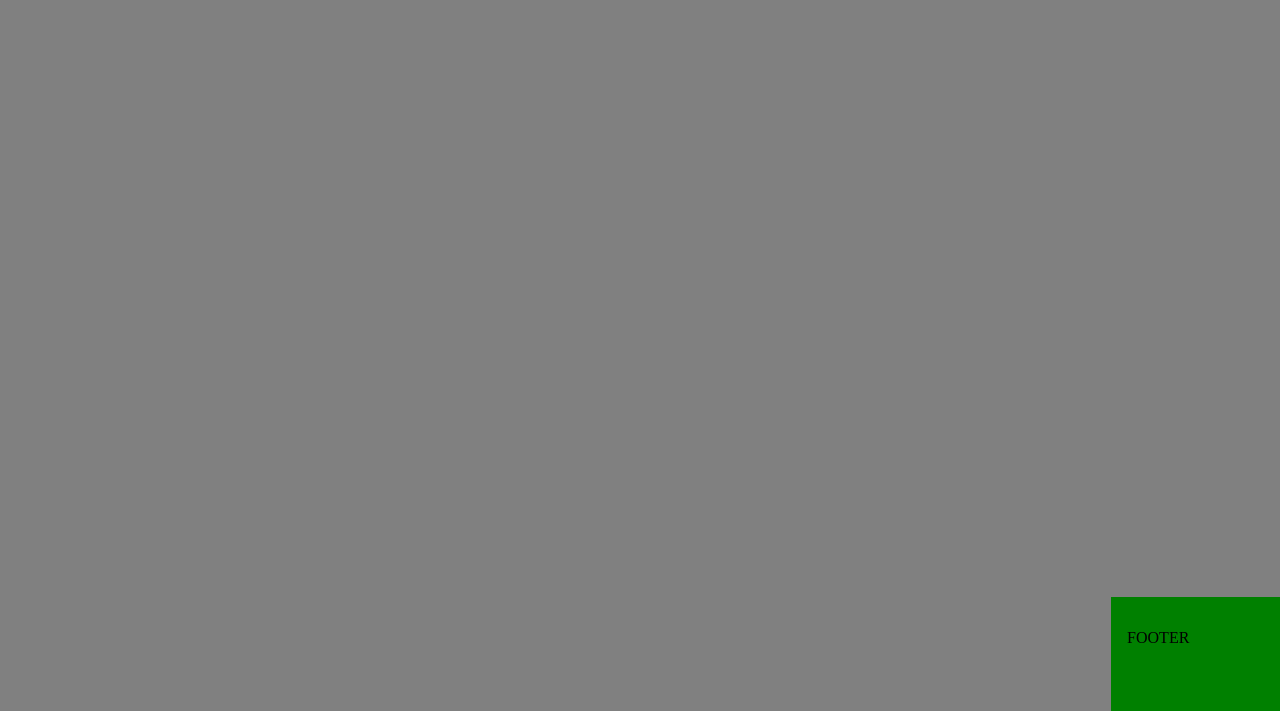
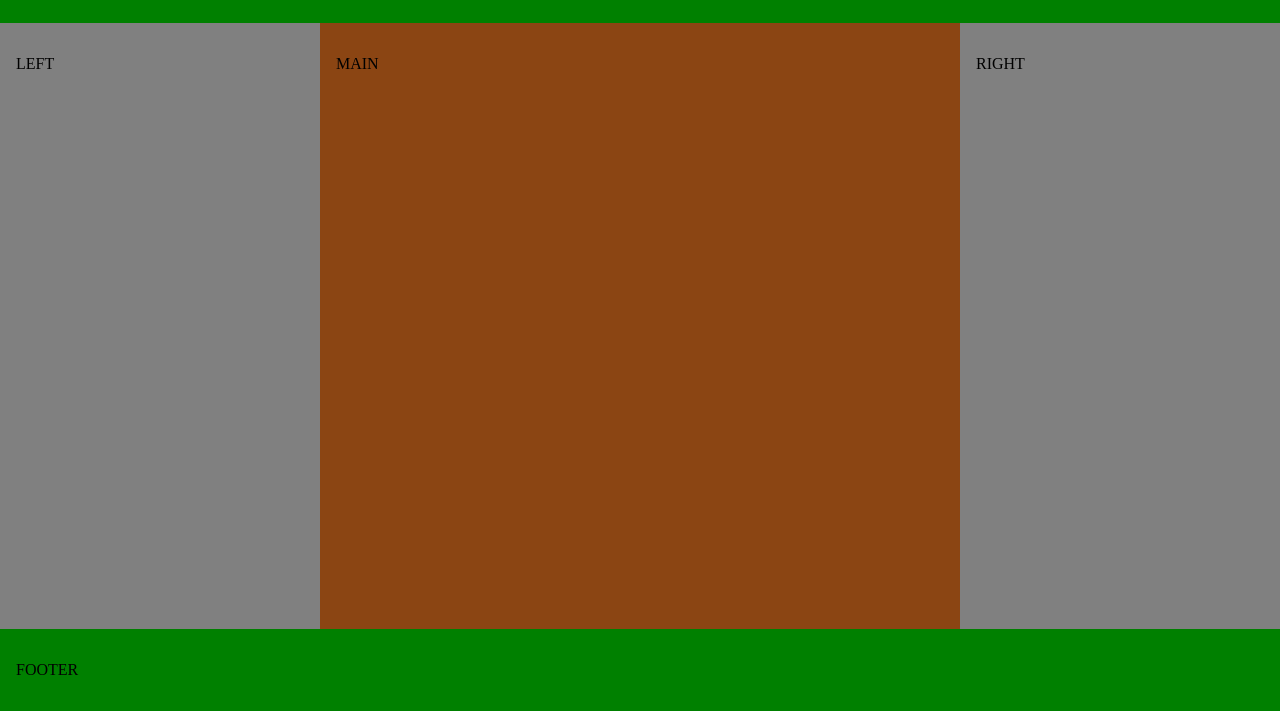
Before and after one commit to datat/CIS1300, a plain HTML site: page module08/index.html in a window 1280 px wide. Shown: the part 89-800 px from the top of the page. Drawn offline with Linux system fonts and the light colour scheme.

Commit message:
Module 08 Working Version

```diff
--- a/module08/style.css
+++ b/module08/style.css
@@ -1,9 +1,16 @@
 @charset "utf-8";
+html {
+  box-sizing: border-box;
+}
+*, *:before, *:after {
+  box-sizing: inherit;
+  overflow: auto;
+}
 body {
   display: grid;
   grid-template-columns: 1fr 2fr 1fr;
   grid-template-rows: auto 1fr auto;
-	grid-template-area:
+  grid-template-areas:
     "header header header"
     "left main right"
     "footer footer footer";
@@ -28,7 +35,7 @@ main {
   padding: 1em;
   background-color: saddlebrown;
 }
-aside :last-of-type {
+aside:last-of-type {
   grid-area: right;
   padding: 1em;
 }
```
Lines whose indentation alone changed are shown as unchanged.
